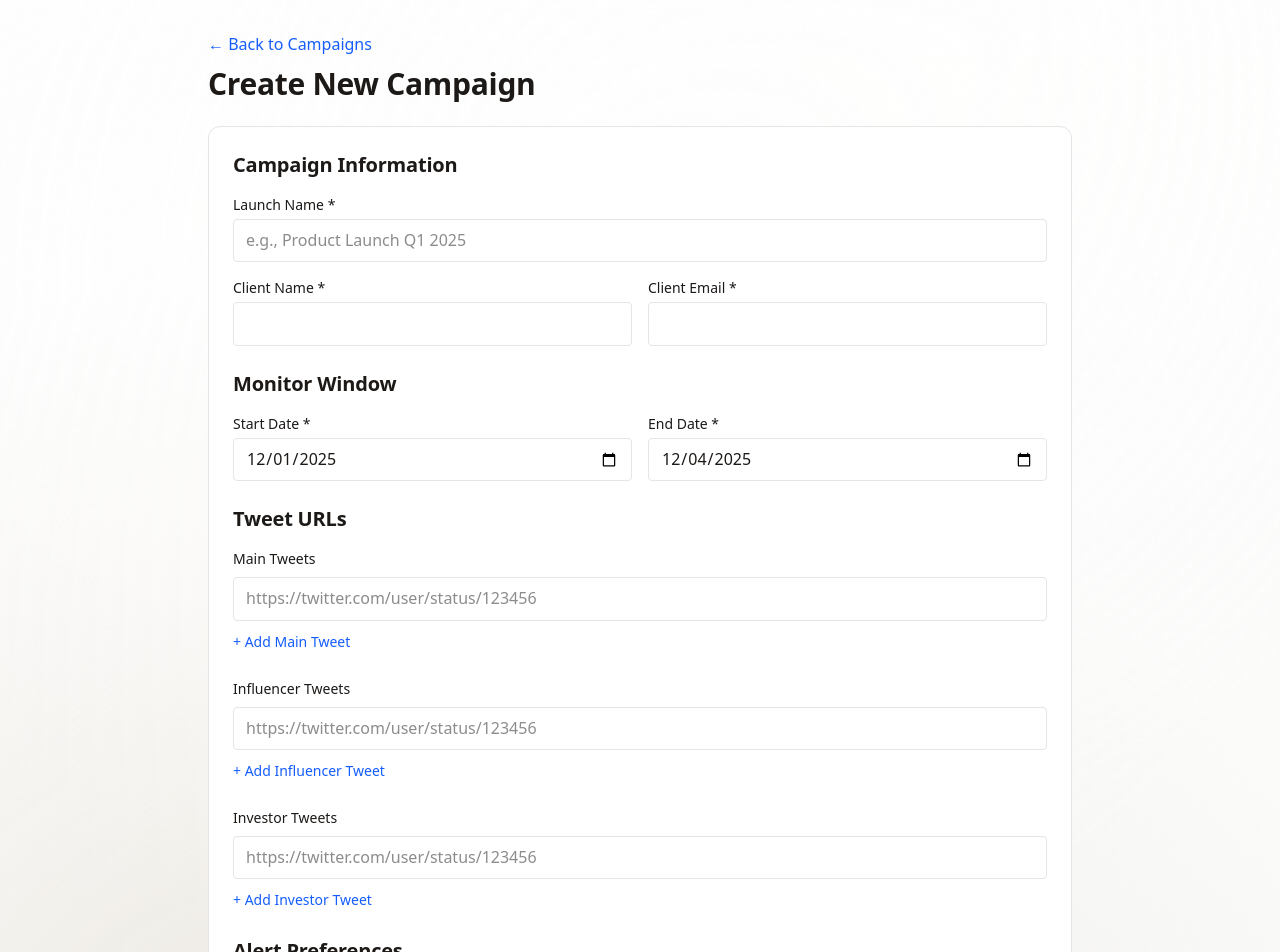
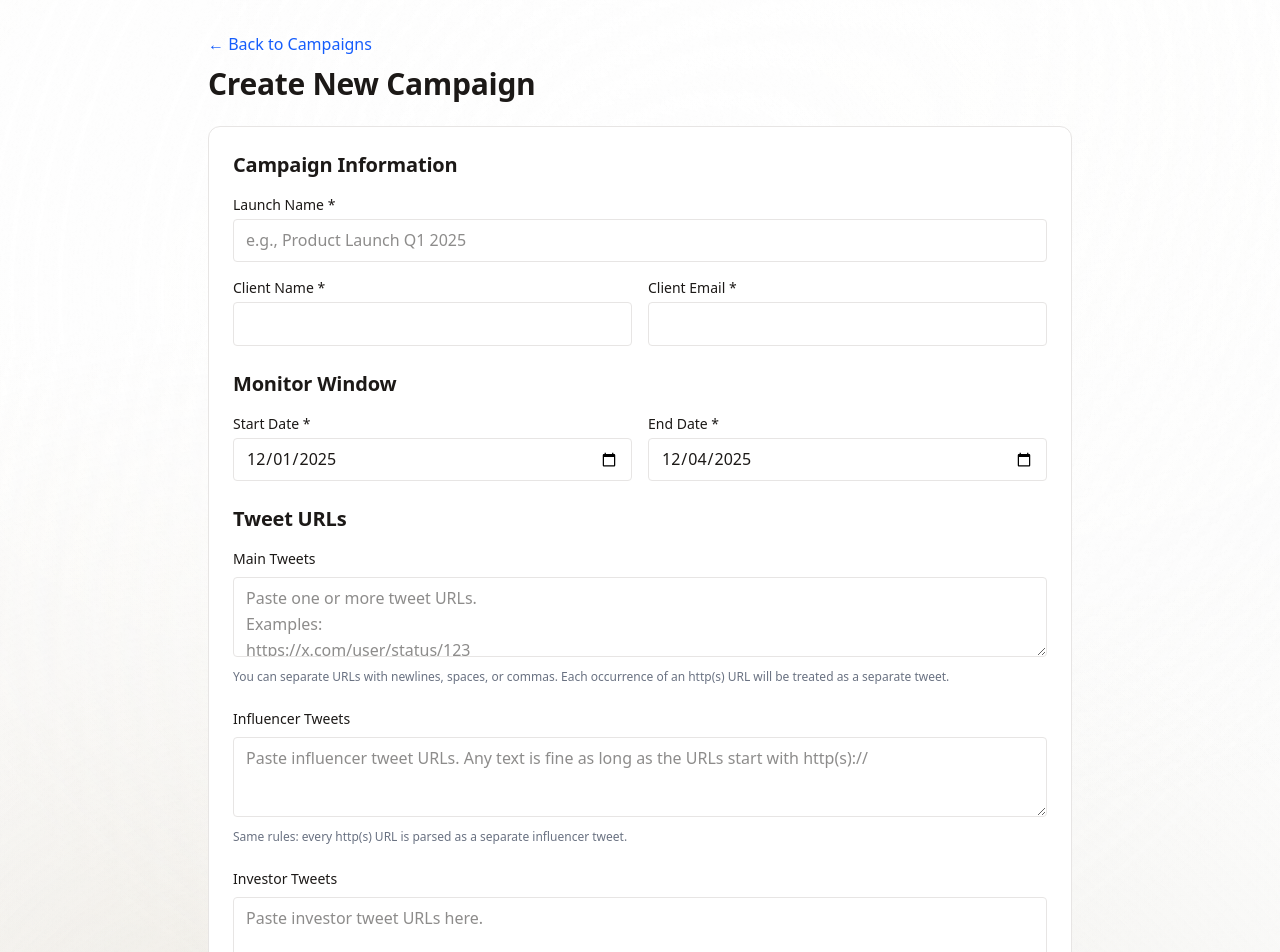
Before and after one commit to husain-smh/IdentityLabsX, a Next.js app: page /socap/create in a window 1280 px wide. Shown: the top 952 px of the page. Built offline with nearby package versions, Linux system fonts and the light colour scheme.

Commit message:
multiple tweet url can be entered

```diff
--- a/src/app/socap/campaigns/[id]/page.tsx
+++ b/src/app/socap/campaigns/[id]/page.tsx
@@ -710,8 +710,8 @@ function EditCampaignForm({
     channels: campaign.alert_preferences.channels || ['email'],
   });
 
-  // Build initial tweet URL lists from existing tweets
-  const initialTweetUrls = (() => {
+  // Build initial tweet URL lists from existing tweets, then flatten into textarea strings
+  const initialTweetText = (() => {
     const grouped = {
       main_twt: [] as string[],
       influencer_twt: [] as string[],
@@ -725,22 +725,21 @@ function EditCampaignForm({
       if (t.category === 'investor_twt') grouped.investor_twt.push(url);
     }
 
-    // Ensure at least one empty field per group for UX
-    if (grouped.main_twt.length === 0) grouped.main_twt.push('');
-    if (grouped.influencer_twt.length === 0) grouped.influencer_twt.push('');
-    if (grouped.investor_twt.length === 0) grouped.investor_twt.push('');
-
-    return grouped;
+    return {
+      maintweets_raw: grouped.main_twt.join('\n'),
+      influencer_twts_raw: grouped.influencer_twt.join('\n'),
+      investor_twts_raw: grouped.investor_twt.join('\n'),
+    };
   })();
 
   const [tweetForm, setTweetForm] = useState<{
-    maintweets: string[];
-    influencer_twts: string[];
-    investor_twts: string[];
+    maintweets_raw: string;
+    influencer_twts_raw: string;
+    investor_twts_raw: string;
   }>({
-    maintweets: initialTweetUrls.main_twt,
-    influencer_twts: initialTweetUrls.influencer_twt,
-    investor_twts: initialTweetUrls.investor_twt,
+    maintweets_raw: initialTweetText.maintweets_raw,
+    influencer_twts_raw: initialTweetText.influencer_twts_raw,
+    investor_twts_raw: initialTweetText.investor_twts_raw,
   });
 
   function handleSettingsChange(field: keyof typeof settingsForm, value: any) {
@@ -756,49 +755,40 @@ function EditCampaignForm({
     }));
   }
 
-  function handleTweetChange(
-    field: 'maintweets' | 'influencer_twts' | 'investor_twts',
-    index: number,
-    value: string
-  ) {
-    setTweetForm((prev) => {
-      const next = [...prev[field]];
-      next[index] = value;
-      return { ...prev, [field]: next };
-    });
-  }
+  /**
+   * Extract tweet URLs from a free-form textarea string.
+   *
+   * Matches the same rules as the create campaign page:
+   * - Every http:// or https:// occurrence starts a new URL
+   * - Commas, spaces, and newlines before the URL are ignored
+   * - URL ends at whitespace or common delimiters
+   */
+  function extractTweetUrls(input: string): string[] {
+    if (!input) return [];
 
-  function addTweetField(field: 'maintweets' | 'influencer_twts' | 'investor_twts') {
-    setTweetForm((prev) => ({
-      ...prev,
-      [field]: [...prev[field], ''],
-    }));
-  }
+    const matches = input.match(/https?:\/\/\S+/g) || [];
 
-  function removeTweetField(field: 'maintweets' | 'influencer_twts' | 'investor_twts', index: number) {
-    setTweetForm((prev) => ({
-      ...prev,
-      [field]: prev[field].filter((_, i) => i !== index),
-    }));
+    return matches
+      .map((raw) => {
+        let url = raw.trim();
+        url = url.replace(/[),;]+$/g, '');
+        return url;
+      })
+      .filter((url) => url.length > 0);
   }
 
   function handleSubmit(e: React.FormEvent) {
     e.preventDefault();
 
-    const maintweets = tweetForm.maintweets
-      .map((url) => url.trim())
-      .filter((url) => url.length > 0)
-      .map((url) => ({ url }));
+    const maintweets = extractTweetUrls(tweetForm.maintweets_raw).map((url) => ({ url }));
 
-    const influencer_twts = tweetForm.influencer_twts
-      .map((url) => url.trim())
-      .filter((url) => url.length > 0)
-      .map((url) => ({ url }));
+    const influencer_twts = extractTweetUrls(tweetForm.influencer_twts_raw).map((url) => ({
+      url,
+    }));
 
-    const investor_twts = tweetForm.investor_twts
-      .map((url) => url.trim())
-      .filter((url) => url.length > 0)
-      .map((url) => ({ url }));
+    const investor_twts = extractTweetUrls(tweetForm.investor_twts_raw).map((url) => ({
+      url,
+    }));
 
     const totalUrls =
       maintweets.length + influencer_twts.length + investor_twts.length;
@@ -920,105 +910,51 @@ function EditCampaignForm({
           <label className="block text-sm font-medium text-zinc-300 mb-2">
             Main Tweets
           </label>
-          {tweetForm.maintweets.map((url, index) => (
-            <div key={`main-${index}`} className="flex gap-2 mb-2">
-              <input
-                type="url"
-                value={url}
+          <textarea
+            value={tweetForm.maintweets_raw}
             onChange={(e) =>
-                  handleTweetChange('maintweets', index, e.target.value)
+              setTweetForm((prev) => ({ ...prev, maintweets_raw: e.target.value }))
             }
-                className="flex-1 px-3 py-2 bg-zinc-900 border border-zinc-700 rounded-lg text-white placeholder-zinc-500 focus:border-indigo-500 focus:ring-2 focus:ring-indigo-500/20 focus:outline-none transition-all"
-                placeholder="https://x.com/user/status/123456"
+            className="w-full px-3 py-2 bg-zinc-900 border border-zinc-700 rounded-lg text-white placeholder-zinc-500 focus:border-indigo-500 focus:ring-2 focus:ring-indigo-500/20 focus:outline-none transition-all min-h-[80px]"
+            placeholder={`Paste one or more main tweet URLs (separated by commas, spaces, or new lines).`}
           />
-              {tweetForm.maintweets.length > 1 && (
-                <button
-                  type="button"
-                  onClick={() => removeTweetField('maintweets', index)}
-                  className="px-3 py-2 bg-red-600 text-white rounded-lg hover:bg-red-700 text-sm"
-                >
-                  Remove
-                </button>
-              )}
-            </div>
-          ))}
-          <button
-            type="button"
-            onClick={() => addTweetField('maintweets')}
-            className="text-sm text-indigo-400 hover:text-indigo-300"
-          >
-            + Add Main Tweet
-          </button>
+          <p className="text-xs text-zinc-500 mt-1">
+            Each http(s) URL will be parsed as a separate main tweet.
+          </p>
         </div>
 
         <div>
           <label className="block text-sm font-medium text-zinc-300 mb-2">
             Influencer Tweets
           </label>
-          {tweetForm.influencer_twts.map((url, index) => (
-            <div key={`influencer-${index}`} className="flex gap-2 mb-2">
-              <input
-                type="url"
-                value={url}
+          <textarea
+            value={tweetForm.influencer_twts_raw}
             onChange={(e) =>
-                  handleTweetChange('influencer_twts', index, e.target.value)
+              setTweetForm((prev) => ({ ...prev, influencer_twts_raw: e.target.value }))
             }
-                className="flex-1 px-3 py-2 bg-zinc-900 border border-zinc-700 rounded-lg text-white placeholder-zinc-500 focus:border-indigo-500 focus:ring-2 focus:ring-indigo-500/20 focus:outline-none transition-all"
-                placeholder="https://x.com/user/status/123456"
+            className="w-full px-3 py-2 bg-zinc-900 border border-zinc-700 rounded-lg text-white placeholder-zinc-500 focus:border-indigo-500 focus:ring-2 focus:ring-indigo-500/20 focus:outline-none transition-all min-h-[80px]"
+            placeholder="Paste influencer tweet URLs here (any mix of commas, spaces, or newlines)."
           />
-              {tweetForm.influencer_twts.length > 1 && (
-                <button
-                  type="button"
-                  onClick={() => removeTweetField('influencer_twts', index)}
-                  className="px-3 py-2 bg-red-600 text-white rounded-lg hover:bg-red-700 text-sm"
-                >
-                  Remove
-                </button>
-              )}
-            </div>
-          ))}
-          <button
-            type="button"
-            onClick={() => addTweetField('influencer_twts')}
-            className="text-sm text-indigo-400 hover:text-indigo-300"
-          >
-            + Add Influencer Tweet
-          </button>
+          <p className="text-xs text-zinc-500 mt-1">
+            Every http(s) URL will be treated as a separate influencer tweet.
+          </p>
         </div>
 
         <div>
           <label className="block text-sm font-medium text-zinc-300 mb-2">
             Investor Tweets
           </label>
-          {tweetForm.investor_twts.map((url, index) => (
-            <div key={`investor-${index}`} className="flex gap-2 mb-2">
-              <input
-                type="url"
-                value={url}
+          <textarea
+            value={tweetForm.investor_twts_raw}
             onChange={(e) =>
-                  handleTweetChange('investor_twts', index, e.target.value)
+              setTweetForm((prev) => ({ ...prev, investor_twts_raw: e.target.value }))
             }
-                className="flex-1 px-3 py-2 bg-zinc-900 border border-zinc-700 rounded-lg text-white placeholder-zinc-500 focus:border-indigo-500 focus:ring-2 focus:ring-indigo-500/20 focus:outline-none transition-all"
-                placeholder="https://x.com/user/status/123456"
+            className="w-full px-3 py-2 bg-zinc-900 border border-zinc-700 rounded-lg text-white placeholder-zinc-500 focus:border-indigo-500 focus:ring-2 focus:ring-indigo-500/20 focus:outline-none transition-all min-h-[80px]"
+            placeholder="Paste investor tweet URLs here."
           />
-              {tweetForm.investor_twts.length > 1 && (
-                <button
-                  type="button"
-                  onClick={() => removeTweetField('investor_twts', index)}
-                  className="px-3 py-2 bg-red-600 text-white rounded-lg hover:bg-red-700 text-sm"
-                >
-                  Remove
-                </button>
-              )}
-            </div>
-          ))}
-          <button
-            type="button"
-            onClick={() => addTweetField('investor_twts')}
-            className="text-sm text-indigo-400 hover:text-indigo-300"
-          >
-            + Add Investor Tweet
-          </button>
+          <p className="text-xs text-zinc-500 mt-1">
+            URLs separated by spaces, commas, or new lines will all be parsed correctly.
+          </p>
         </div>
       </div>
 
--- a/src/app/socap/create/page.tsx
+++ b/src/app/socap/create/page.tsx
@@ -19,35 +19,37 @@ export default function CreateCampaignPage() {
     channels: ['email'] as string[],
     start_date: '',
     end_date: '',
-    maintweets: [''] as string[],
-    influencer_twts: [''] as string[],
-    investor_twts: [''] as string[],
+    // Raw textarea inputs where users can paste many URLs with commas, spaces, or newlines
+    maintweets_raw: '',
+    influencer_twts_raw: '',
+    investor_twts_raw: '',
   });
 
   function handleInputChange(field: string, value: any) {
     setFormData((prev) => ({ ...prev, [field]: value }));
   }
 
-  function handleArrayChange(field: 'maintweets' | 'influencer_twts' | 'investor_twts', index: number, value: string) {
-    setFormData((prev) => {
-      const newArray = [...prev[field]];
-      newArray[index] = value;
-      return { ...prev, [field]: newArray };
-    });
-  }
+  /**
+   * Extract tweet URLs from a free-form textarea string.
+   *
+   * Rules:
+   * - Treat every occurrence of http:// or https:// as the start of a new URL
+   * - Allow commas, spaces, and newlines before the URL
+   * - Stop the URL at whitespace or a common delimiter like comma/semicolon/paren
+   */
+  function extractTweetUrls(input: string): string[] {
+    if (!input) return [];
 
-  function addTweetField(field: 'maintweets' | 'influencer_twts' | 'investor_twts') {
-    setFormData((prev) => ({
-      ...prev,
-      [field]: [...prev[field], ''],
-    }));
-  }
+    const matches = input.match(/https?:\/\/\S+/g) || [];
 
-  function removeTweetField(field: 'maintweets' | 'influencer_twts' | 'investor_twts', index: number) {
-    setFormData((prev) => ({
-      ...prev,
-      [field]: prev[field].filter((_, i) => i !== index),
-    }));
+    return matches
+      .map((raw) => {
+        // Trim common trailing punctuation that might be attached in CSV/notes
+        let url = raw.trim();
+        url = url.replace(/[),;]+$/g, '');
+        return url;
+      })
+      .filter((url) => url.length > 0);
   }
 
   function handleChannelToggle(channel: string) {
@@ -65,16 +67,16 @@ export default function CreateCampaignPage() {
     setError(null);
 
     try {
-      // Filter out empty tweet URLs
-      const maintweets = formData.maintweets
-        .filter((url) => url.trim())
-        .map((url) => ({ url: url.trim() }));
-      const influencer_twts = formData.influencer_twts
-        .filter((url) => url.trim())
-        .map((url) => ({ url: url.trim() }));
-      const investor_twts = formData.investor_twts
-        .filter((url) => url.trim())
-        .map((url) => ({ url: url.trim() }));
+      // Extract tweet URLs from the raw textarea fields
+      const maintweets = extractTweetUrls(formData.maintweets_raw).map((url) => ({
+        url,
+      }));
+      const influencer_twts = extractTweetUrls(formData.influencer_twts_raw).map((url) => ({
+        url,
+      }));
+      const investor_twts = extractTweetUrls(formData.investor_twts_raw).map((url) => ({
+        url,
+      }));
 
       const payload = {
         launch_name: formData.launch_name,
@@ -234,99 +236,46 @@ export default function CreateCampaignPage() {
               <label className="block text-sm font-medium mb-2">
                 Main Tweets
               </label>
-              {formData.maintweets.map((url, index) => (
-                <div key={index} className="flex gap-2 mb-2">
-                  <input
-                    type="url"
-                    value={url}
-                    onChange={(e) => handleArrayChange('maintweets', index, e.target.value)}
-                    className="flex-1 border rounded px-3 py-2"
-                    placeholder="https://twitter.com/user/status/123456"
-                  />
-                  {formData.maintweets.length > 1 && (
-                    <button
-                      type="button"
-                      onClick={() => removeTweetField('maintweets', index)}
-                      className="px-3 py-2 bg-red-100 text-red-700 rounded hover:bg-red-200"
-                    >
-                      Remove
-                    </button>
-                  )}
-                </div>
-              ))}
-              <button
-                type="button"
-                onClick={() => addTweetField('maintweets')}
-                className="text-blue-600 hover:underline text-sm"
-              >
-                + Add Main Tweet
-              </button>
+              <textarea
+                value={formData.maintweets_raw}
+                onChange={(e) => handleInputChange('maintweets_raw', e.target.value)}
+                className="w-full border rounded px-3 py-2 min-h-[80px]"
+                placeholder={`Paste one or more tweet URLs.\nExamples:\nhttps://x.com/user/status/123\nhttps://twitter.com/user2/status/456, https://x.com/user3/status/789`}
+              />
+              <p className="text-xs text-gray-500 mt-1">
+                You can separate URLs with newlines, spaces, or commas. Each
+                occurrence of an http(s) URL will be treated as a separate tweet.
+              </p>
             </div>
 
             <div>
               <label className="block text-sm font-medium mb-2">
                 Influencer Tweets
               </label>
-              {formData.influencer_twts.map((url, index) => (
-                <div key={index} className="flex gap-2 mb-2">
-                  <input
-                    type="url"
-                    value={url}
-                    onChange={(e) => handleArrayChange('influencer_twts', index, e.target.value)}
-                    className="flex-1 border rounded px-3 py-2"
-                    placeholder="https://twitter.com/user/status/123456"
-                  />
-                  {formData.influencer_twts.length > 1 && (
-                    <button
-                      type="button"
-                      onClick={() => removeTweetField('influencer_twts', index)}
-                      className="px-3 py-2 bg-red-100 text-red-700 rounded hover:bg-red-200"
-                    >
-                      Remove
-                    </button>
-                  )}
-                </div>
-              ))}
-              <button
-                type="button"
-                onClick={() => addTweetField('influencer_twts')}
-                className="text-blue-600 hover:underline text-sm"
-              >
-                + Add Influencer Tweet
-              </button>
+              <textarea
+                value={formData.influencer_twts_raw}
+                onChange={(e) => handleInputChange('influencer_twts_raw', e.target.value)}
+                className="w-full border rounded px-3 py-2 min-h-[80px]"
+                placeholder={`Paste influencer tweet URLs. Any text is fine as long as the URLs start with http(s)://`}
+              />
+              <p className="text-xs text-gray-500 mt-1">
+                Same rules: every http(s) URL is parsed as a separate influencer tweet.
+              </p>
             </div>
 
             <div>
               <label className="block text-sm font-medium mb-2">
                 Investor Tweets
               </label>
-              {formData.investor_twts.map((url, index) => (
-                <div key={index} className="flex gap-2 mb-2">
-                  <input
-                    type="url"
-                    value={url}
-                    onChange={(e) => handleArrayChange('investor_twts', index, e.target.value)}
-                    className="flex-1 border rounded px-3 py-2"
-                    placeholder="https://twitter.com/user/status/123456"
-                  />
-                  {formData.investor_twts.length > 1 && (
-                    <button
-                      type="button"
-                      onClick={() => removeTweetField('investor_twts', index)}
-                      className="px-3 py-2 bg-red-100 text-red-700 rounded hover:bg-red-200"
-                    >
-                      Remove
-                    </button>
-                  )}
-                </div>
-              ))}
-              <button
-                type="button"
-                onClick={() => addTweetField('investor_twts')}
-                className="text-blue-600 hover:underline text-sm"
-              >
-                + Add Investor Tweet
-              </button>
+              <textarea
+                value={formData.investor_twts_raw}
+                onChange={(e) => handleInputChange('investor_twts_raw', e.target.value)}
+                className="w-full border rounded px-3 py-2 min-h-[80px]"
+                placeholder={`Paste investor tweet URLs here.`}
+              />
+              <p className="text-xs text-gray-500 mt-1">
+                URLs can be separated by commas, spaces, or new lines.
+              </p>
             </div>
           </div>
         </div>
```
Lines whose indentation alone changed are shown as unchanged.
